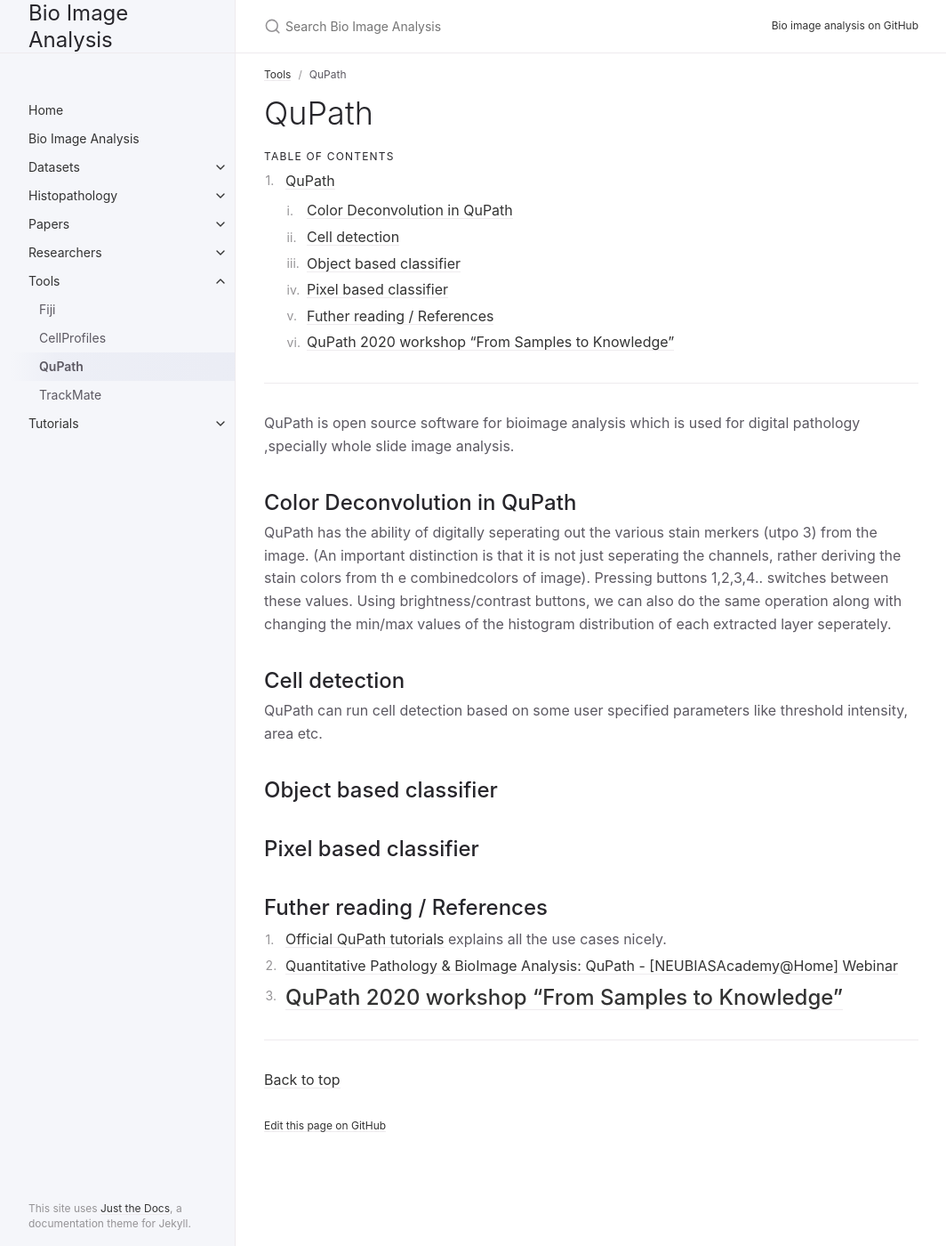
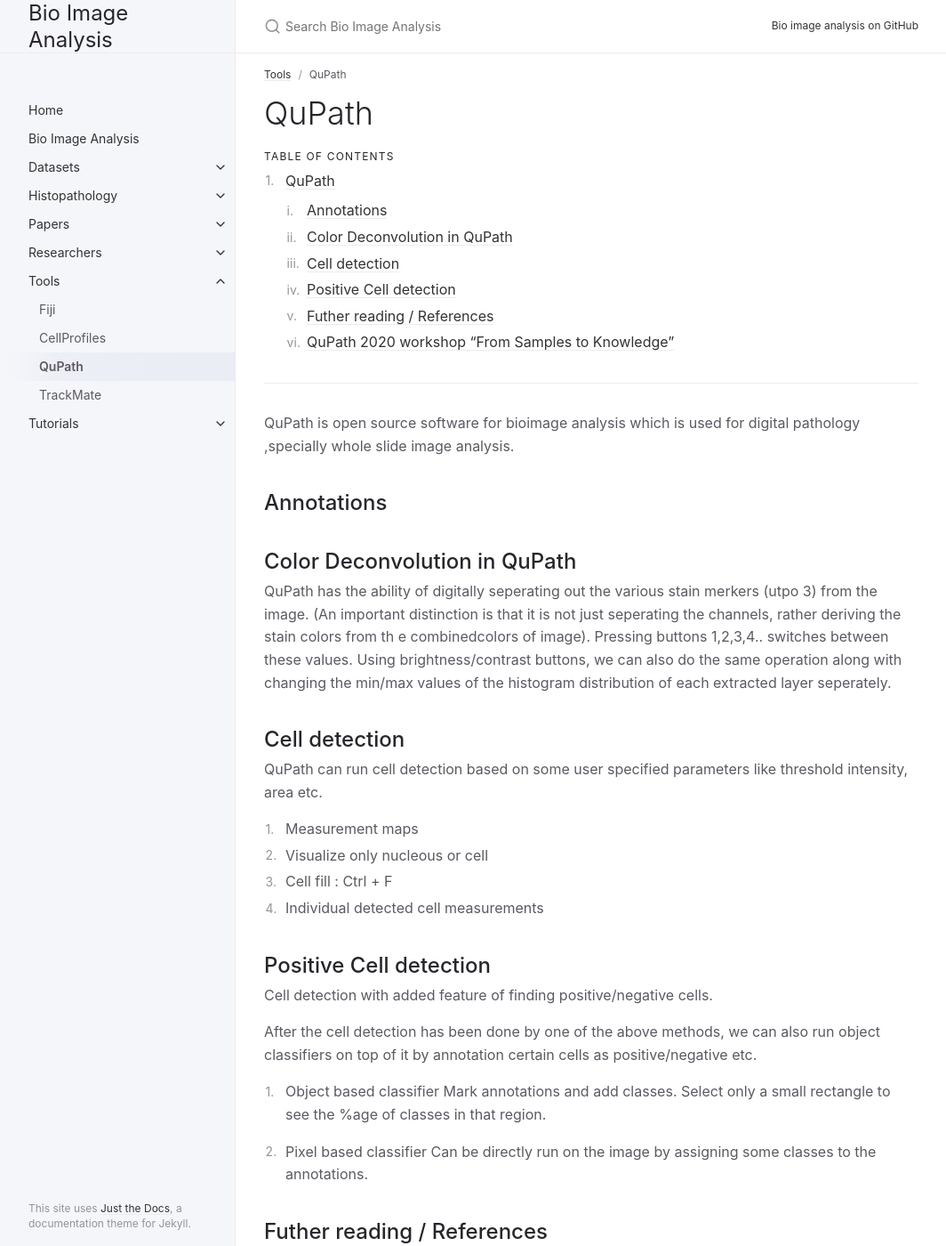
Before and after one commit to Amit-Tomar/bioimage-analysis, a Jekyll site: the page built from docs/Tools/quPath.md, in a window 1280 px wide and 1400 px high. Shown: the whole window at 89% size, without its empty margins (107-1171 px from the left). Built offline with Jekyll 4.4.1, drawn with Linux system fonts in a browser that asks for light colours.

Commit message:
QuPath info

```diff
--- a/docs/Tools/quPath.md
+++ b/docs/Tools/quPath.md
@@ -16,15 +16,29 @@ nav_order: 2
 ---
 QuPath is open source software for bioimage analysis which is used for digital pathology ,specially whole slide image analysis.
 
+## Annotations
+
 ## Color Deconvolution in QuPath
 QuPath has the ability of digitally seperating out the various stain merkers (utpo 3) from the image. (An important distinction is that it is not just seperating the channels, rather deriving the stain colors from th e combinedcolors of image). Pressing buttons 1,2,3,4.. switches between these values. Using brightness/contrast buttons, we can also do the same operation along with changing the min/max values of the histogram distribution of each extracted layer seperately.
 
 ## Cell detection
 QuPath can run cell detection based on some user specified parameters like threshold intensity, area etc.
 
-## Object based classifier
+1. Measurement maps
+2. Visualize only nucleous or cell
+3. Cell fill : Ctrl + F
+4. Individual detected cell measurements
 
-## Pixel based classifier
+## Positive Cell detection
+Cell detection with added feature of finding positive/negative cells.
+
+After the cell detection has been done by one of the above methods, we can also run object classifiers on top of it by annotation certain cells as positive/negative etc.
+
+1. Object based classifier
+Mark annotations and add classes. Select only a small rectangle to see the %age of classes in that region.
+
+2. Pixel based classifier
+Can be directly run on the image by assigning some classes to the annotations.
 
 ## Futher reading / References
 
```
Also changed, not shown: docs/Researchers/index.md (+2 -0 lines), docs/Tutorials/index.md (+2 -0 lines), docs/bioImageAnalysis.md (+3 -1 lines).
